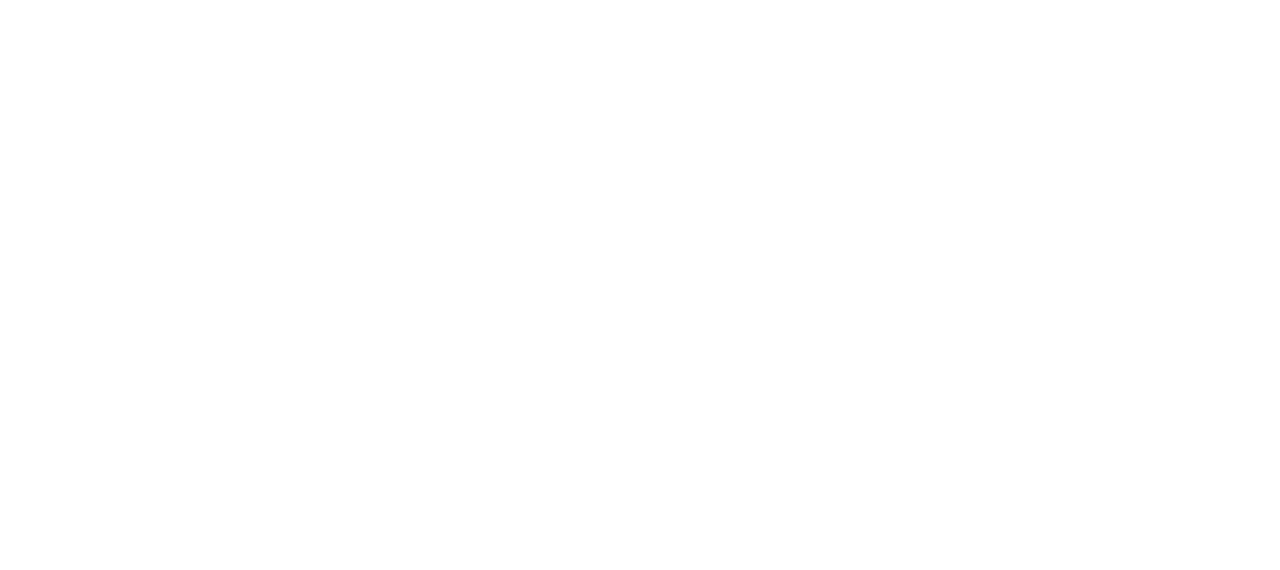
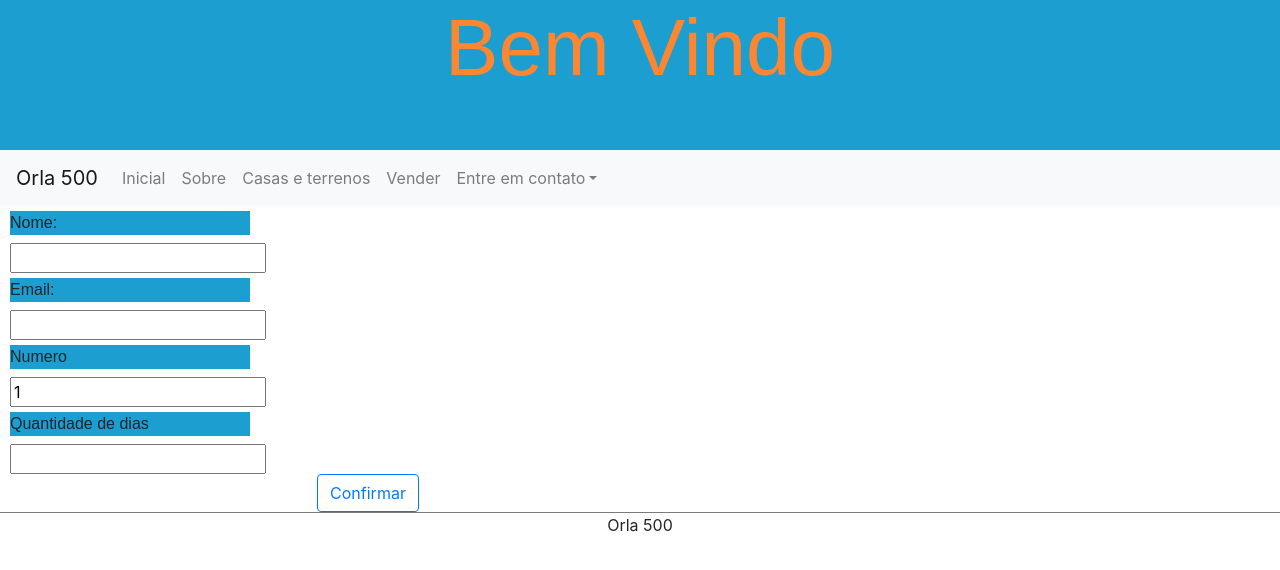
Before and after one commit to pedbcrespo/project_javascript, a React (Create React App) app: page /alugar/1/1 in a window 1280 px wide. Shown: the top 570 px of the page. Built offline with nearby package versions, Linux system fonts and the light colour scheme.

Commit message:
commit on master

```diff
--- a/src/components/Form.jsx
+++ b/src/components/Form.jsx
@@ -5,7 +5,8 @@
         return props.list.map(elem=>{
             return <>
                 <label key={elem.id} htmlFor={elem.name_input}>{elem.text_label}</label>
-                {elem.type === "input"? <input type="text" name={elem.name_input} id={elem.id_input}/>:<textarea id={elem.id_input} name={elem.name_input} rows="15" cols="95"></textarea> }
+                {elem.type === "input"? <input type="text" name={elem.name_input} id={elem.id_input} value={elem.value_input}/>:<textarea id={elem.id_input} name={elem.name_input} rows="15" cols="95"></textarea> }
+
             </>
         });
     }
--- /dev/null
+++ b/src/pages/BuyingHouse/index.js
@@ -0,0 +1,21 @@
+import React from 'react';
+import Header from '../../components/Header';
+import Menu from '../../components/Menu';
+import Footer from '../../components/Footer';
+import Form from '../../components/Form';
+
+export default (props)=>{
+
+    const forms = [
+        {id: 1, type: "input", name_input:'num_casa', id_input: "cnum_casa", text_label:"Numero", value_input: props.match.params.num_lote},
+    ];
+
+    return (
+        <>
+            <Header/>
+            <Menu/>
+            <Form list={forms}/>
+            <Footer/>
+        </>
+    );
+}
--- a/src/pages/Houses/index.js
+++ b/src/pages/Houses/index.js
@@ -1,4 +1,5 @@
 import React, { Component } from 'react';
+// import { Redirect } from 'react-router';
 import Header from '../../components/Header';
 import Footer from '../../components/Footer';
 import Menu from '../../components/Menu';
@@ -7,16 +8,16 @@
 import api from '../../api/api';
 export default class Houses extends Component{
 
-    state = { lista_lotes: [] }
-
+    state = { lista_lotes: []}
     async componentDidMount(){
         const res = await api.get('/lotes/');
 
         this.setState({lista_lotes: res.data});
     }
 
+
+
     render(){
-
         function imagem(list){
 
             return list.map(house => {
@@ -25,14 +26,13 @@
                     <h3><strong>Numero</strong>: {house.numero_serie}</h3>
                     <h6><strong>Rua</strong>: {house.rua}</h6>
 
-                    <Button variant="primary">Comprar</Button>
-                    <Button variant="info">Alugar</Button>
+                    <a href={`/comprar/${house.id}/${house.numero_serie}`}><Button variant="primary">Comprar</Button></a>
+                    <a href={`/alugar/${house.id}/${house.numero_serie}`}><Button variant="info">Alugar</Button></a>
                 </figure>)
             });
         }
 
-
-        return (
+        return(
             <>
                 <Header/>
                 <Menu/>
@@ -40,5 +40,6 @@
                 <Footer/>
             </>
         );
+
     }
 }
--- /dev/null
+++ b/src/pages/RentingHouse/index.js
@@ -0,0 +1,21 @@
+import React from 'react';
+import Header from '../../components/Header';
+import Menu from '../../components/Menu';
+import Footer from '../../components/Footer';
+import Form from '../../components/Form';
+
+export default (props)=>{
+    const forms = [
+        {id: 1, type: "input", name_input:'num_casa', id_input: "cnum_casa", text_label:"Numero",value_input: props.match.params.num_lote},
+        {id: 2, type: "input", name_input:'quant_dias', id_input: "cquant_dias", text_label:"Quantidade de dias",}
+    ];
+
+    return (
+        <>
+            <Header/>
+            <Menu/>
+            <Form list={forms}/>
+            <Footer/>
+        </>
+    );
+}
--- a/src/routes.js
+++ b/src/routes.js
@@ -12,7 +12,8 @@
 import TalkWithUs from './pages/TalkWithUs';
 import About from './pages/About';
 import SellingHouse from './pages/SellingHouse';
-
+import BuyingHouse from './pages/BuyingHouse';
+import RentingHouse from './pages/RentingHouse';
 export default (props)=>{
     return(
         <BrowserRouter>
@@ -25,6 +26,8 @@
                 <Route path="/desassociar_se" component={Desassociation}/>
                 <Route path="/fale_conosco" component={TalkWithUs}/>
                 <Route path="/vender" component={SellingHouse}/>
+                <Route path="/comprar/:idlote/:num_lote" component={BuyingHouse}/>
+                <Route path="/alugar/:idlote/:num_lote" component={RentingHouse}/>
             </Switch>
         </BrowserRouter>
     );
```
Lines whose indentation alone changed are shown as unchanged.
